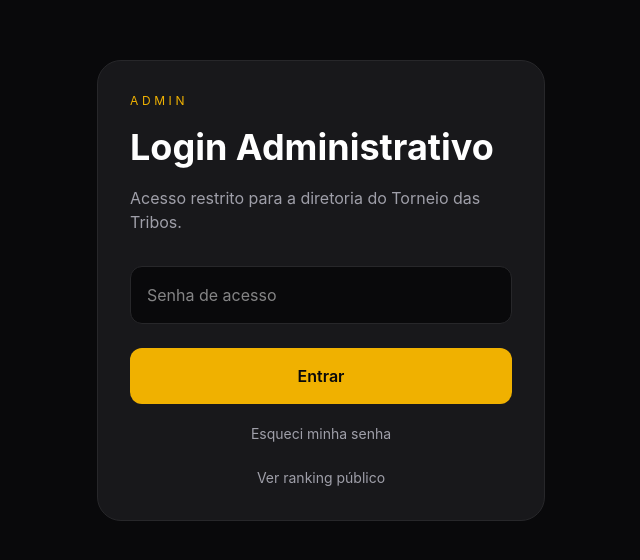
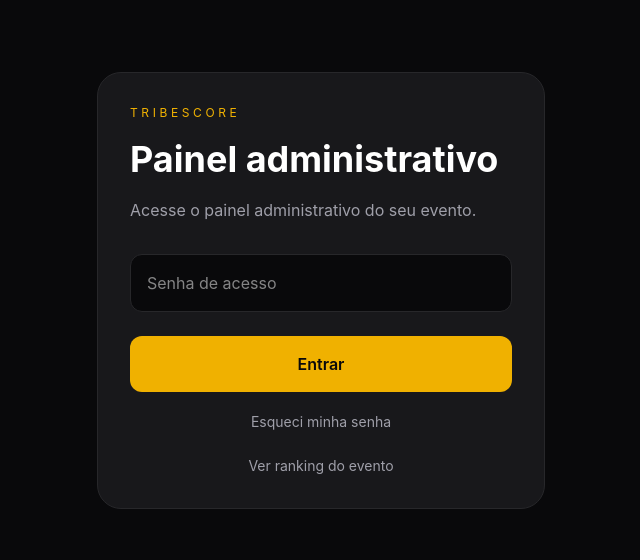
Before and after one commit to branchescunha/tribes-tournament, a React (Vite) app: page /login in a window 1280 px wide. Shown: the part 110-670 px from the top of the page, without its empty margins (319-959 px from the left). Built offline with nearby package versions, Linux system fonts and the light colour scheme; no server answers.

Commit message:
chore: update product copy for TribeScore MVP

```diff
--- a/src/components/AdminLayout.jsx
+++ b/src/components/AdminLayout.jsx
@@ -17,7 +17,7 @@
                 Admin
               </p>
 
-              <h1 className="mt-2 text-xl font-bold">O Torneio das Tribos</h1>
+              <h1 className="mt-2 text-xl font-bold">Painel do evento</h1>
             </div>
 
             <button
--- a/src/components/Sidebar.jsx
+++ b/src/components/Sidebar.jsx
@@ -51,12 +51,14 @@
       <div className="flex items-start justify-between gap-3 rounded-2xl border border-zinc-800 bg-zinc-900 p-5">
         <div>
           <p className="text-xs uppercase tracking-[0.3em] text-yellow-500">
-            Admin
+            TribeScore
           </p>
 
-          <h1 className="mt-3 text-xl font-bold">O Torneio das Tribos</h1>
+          <h1 className="mt-3 text-xl font-bold">Painel do evento</h1>
 
-          <p className="mt-2 text-sm text-zinc-400">Painel de controle</p>
+          <p className="mt-2 text-sm text-zinc-400">
+            Gestão de pontuações
+          </p>
         </div>
 
         <button
@@ -98,7 +100,7 @@
           className="flex items-center gap-3 rounded-xl border border-zinc-800 px-4 py-3 text-sm text-zinc-400 transition hover:bg-zinc-900 hover:text-white"
         >
           <Trophy size={18} />
-          Ver ranking público
+          Ver ranking do evento
         </Link>
 
         <button
--- a/src/pages/Account.jsx
+++ b/src/pages/Account.jsx
@@ -74,7 +74,7 @@
         <h1 className="mt-3 text-3xl font-bold">Configurações da conta</h1>
 
         <p className="mt-3 max-w-2xl text-zinc-400">
-          Gerencie o acesso administrativo do TribeScore.
+          Gerencie o acesso administrativo do evento no TribeScore.
         </p>
       </header>
 
--- a/src/pages/Dashboard.jsx
+++ b/src/pages/Dashboard.jsx
@@ -79,9 +79,9 @@
     return (
       <section>
         <PageHeader
-          eyebrow="Painel Administrativo"
+          eyebrow="TribeScore"
           title="Dashboard"
-          description="Visão geral do Torneio das Tribos."
+          description="Visão geral do evento."
         />
         <p className="text-zinc-400">Carregando dashboard...</p>
       </section>
@@ -91,9 +91,9 @@
   return (
     <section>
       <PageHeader
-        eyebrow="Painel Administrativo"
+        eyebrow="TribeScore"
         title="Dashboard"
-        description="Visão geral do Torneio das Tribos."
+        description="Visão geral do evento."
       />
 
       <div className="grid gap-4 md:grid-cols-2 xl:grid-cols-4">
--- a/src/pages/Export.jsx
+++ b/src/pages/Export.jsx
@@ -210,7 +210,7 @@
       const leader = activeRanking[0]
 
       const workbook = new ExcelJS.Workbook()
-      workbook.creator = 'O Torneio das Tribos'
+      workbook.creator = 'TribeScore'
       workbook.created = new Date()
 
       addSheet(
@@ -604,7 +604,7 @@
 
       saveAs(
         new Blob([buffer]),
-        `torneio-das-tribos-backup-completo-${new Date()
+        `tribescore-backup-completo-${new Date()
           .toISOString()
           .slice(0, 10)}.xlsx`
       )
@@ -621,7 +621,7 @@
       <PageHeader
         eyebrow="Exportação"
         title="Backup operacional completo"
-        description="Exporte todos os dados do torneio em uma planilha completa e organizada."
+        description="Exporte os dados do evento em uma planilha completa e organizada."
       />
 
       <div className="rounded-2xl border border-zinc-800 bg-zinc-900 p-6">
--- a/src/pages/ForgotPassword.jsx
+++ b/src/pages/ForgotPassword.jsx
@@ -50,7 +50,7 @@
         className="w-full max-w-md rounded-3xl border border-zinc-800 bg-zinc-900 p-8"
       >
         <p className="text-xs uppercase tracking-[0.3em] text-yellow-500">
-          Admin
+          TribeScore
         </p>
 
         <h1 className="mt-4 text-4xl font-bold leading-tight">
@@ -58,7 +58,7 @@
         </h1>
 
         <p className="mt-4 text-zinc-400">
-          Envie um link de recuperação para o e-mail administrativo.
+          Recupere o acesso ao painel administrativo do evento.
         </p>
 
         <label className="mt-8 block text-sm font-medium text-zinc-300">
--- a/src/pages/Login.jsx
+++ b/src/pages/Login.jsx
@@ -57,15 +57,15 @@
         className="w-full max-w-md rounded-3xl border border-zinc-800 bg-zinc-900 p-8"
       >
         <p className="text-xs uppercase tracking-[0.3em] text-yellow-500">
-          Admin
+          TribeScore
         </p>
 
         <h1 className="mt-4 text-4xl font-bold leading-tight">
-          Login Administrativo
+          Painel administrativo
         </h1>
 
         <p className="mt-4 text-zinc-400">
-          Acesso restrito para a diretoria do Torneio das Tribos.
+          Acesse o painel administrativo do seu evento.
         </p>
 
         <input
@@ -101,7 +101,7 @@
           to="/ranking"
           className="mt-6 block text-center text-sm text-zinc-400 hover:text-yellow-500"
         >
-          Ver ranking público
+          Ver ranking do evento
         </Link>
       </form>
     </main>
--- a/src/pages/Participants.jsx
+++ b/src/pages/Participants.jsx
@@ -459,7 +459,7 @@
       <PageHeader
         eyebrow="Gestão"
         title="Participantes"
-        description="Cadastro, organização e filtragem dos participantes do acampamento."
+        description="Cadastro, organização e filtragem dos participantes do evento."
       />
 
       <form
@@ -639,7 +639,7 @@
               onChange={handleChange}
               className="h-4 w-4"
             />
-            Participante faz parte da diretoria
+            Participante faz parte da equipe organizadora
           </label>
 
           <div className="flex flex-col gap-3 sm:flex-row">
@@ -786,8 +786,8 @@
             onChange={handleFilterChange}
             className="w-full rounded-xl border border-zinc-800 bg-zinc-950         px-4 py-3 outline-none focus:border-yellow-500"
           >
-            <option value="">Diretoria e participantes</option>
-            <option value="true">Somente diretoria</option>
+            <option value="">Organização e participantes</option>
+            <option value="true">Somente organização</option>
             <option value="false">Somente participantes</option>
           </select>
 
--- a/src/pages/Ranking.jsx
+++ b/src/pages/Ranking.jsx
@@ -59,7 +59,7 @@
         <div className="flex flex-col gap-5 md:flex-row md:items-start md:justify-between">
           <div>
             <p className="text-xs uppercase tracking-[0.3em] text-yellow-500 md:text-sm">
-              O Torneio das Tribos
+              TribeScore
             </p>
 
             <h1 className="mt-4 text-4xl font-bold leading-tight md:text-5xl">
@@ -67,8 +67,9 @@
             </h1>
 
             <p className="mt-4 max-w-2xl text-sm leading-relaxed text-zinc-400 md:text-base">
-              Critério de desempate: maior saldo, menor penalidade, maior
-              pontuação positiva e ordem alfabética.
+              Ranking público do evento com critério de desempate por maior
+              saldo, menor penalidade, maior pontuação positiva e ordem
+              alfabética.
             </p>
           </div>
 
--- a/src/pages/ResetPassword.jsx
+++ b/src/pages/ResetPassword.jsx
@@ -108,7 +108,7 @@
         className="w-full max-w-md rounded-3xl border border-zinc-800 bg-zinc-900 p-8"
       >
         <p className="text-xs uppercase tracking-[0.3em] text-yellow-500">
-          Admin
+          TribeScore
         </p>
 
         <h1 className="mt-4 text-4xl font-bold leading-tight">
@@ -116,7 +116,7 @@
         </h1>
 
         <p className="mt-4 text-zinc-400">
-          Crie uma nova senha para recuperar o acesso administrativo.
+          Crie uma nova senha para continuar usando o TribeScore.
         </p>
 
         {!checkingSession && !hasRecoverySession && (
```
